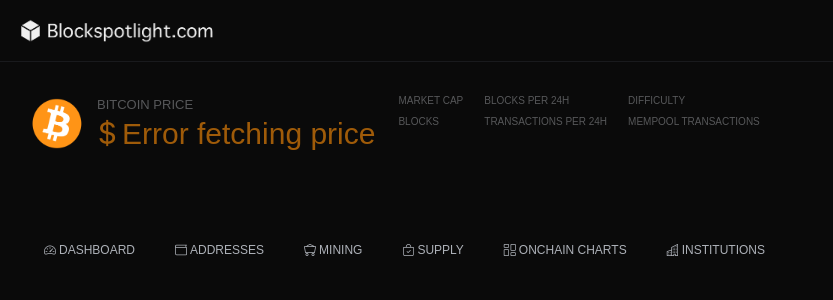
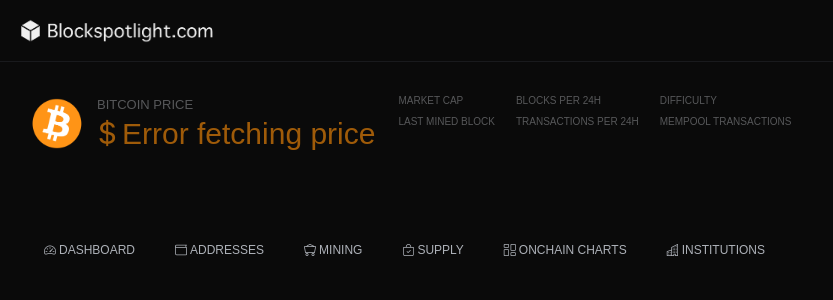
Before and after one commit to pantomeczek/bsp-www-v2, a Flask app: template www/website/templates/home.html in a window 1280 px wide. Shown: the top 300 px of the page, without its empty margins (0-833 px from the left). Run offline with Flask 3, Linux system fonts and the light colour scheme; the template is opened without the code that fills it, so the values that code supplies are empty; some libraries are stand-ins or nearby versions.

Commit message:
restruct

```diff
--- a/www/website/static/css/blockspotlight/main.css
+++ b/www/website/static/css/blockspotlight/main.css
@@ -17,6 +17,10 @@
 .logo-band img {
     height: 35px;
     margin: 5px;
+}
+
+.block-info-box {
+  font-size: 10px;
 }
 
 
--- a/www/website/templates/base.html
+++ b/www/website/templates/base.html
@@ -52,7 +52,7 @@
               <div class="small-white-label bitcoin-meta-value" id="market-cap-usd" ></div>
             </div>
             <div class="py-1">
-              <div class="small-dark-label" style="line-height: 13px; padding-left: 5px; font-size: 10px;">Blocks</div>
+              <div class="small-dark-label" style="line-height: 13px; padding-left: 5px; font-size: 10px;">Last mined block</div>
               <div class="small-white-label bitcoin-meta-value" id="btc-block-height" ></div>
             </div>
           </div>
@@ -93,9 +93,10 @@
           {% for i in blocks %}
               <div  class="card card_animated_dark mined-block text-dark p-4 m-2 {% if i[7] == 1 %} d-block highlighted-block pulse-div {% endif %} {% if i[7] in [2,3] %} d-none d-md-block {% endif %} {% if i[7] in [4,5] %} d-none d-lg-block {% endif %} {% if i[7] >= 6  %} d-none d-xxl-block {% endif %}" >
                   <a class="card-title link-secondary link-underline-dark link-underline link-underline-opacity-0 block_url"  href="https://mempool.space/block/{{i[1]}}" target="_blank">
-                      <i class="bi bi-box-fill"></i> <br/>{{i[0]}}
+                      <i class="bi bi-box-fill"></i> <br/><span {% if i[7] == 1 %} id="last-processed-block" {% endif %}>{{i[0]}}</span>
                   </a>
-                  <p class="card-text ">
+                  <div class="block-info-box" {% if i[7] == 1 %} id="last-processed-block-info" {% endif %}></div>
+                  <div class="card-text ">
 
                       <span class="main-text ">{{ moment(i[2]).format('LLL') }}</span>
                       <br/>
@@ -104,7 +105,7 @@
                       <small class="muted-text ">
                       {{'{:,}'.format(i[5])}} TRX • Avg. Fee {{i[6]}} BTC
                       </small>
-                  </p>
+                    </div>
               </div>
 
           {%endfor%}
@@ -297,14 +298,19 @@
 
 
             // Update the div with the fetched data
-            document.getElementById('btc-block-height').textContent = blockHeight.toLocaleString('en-US');
+            document.getElementById('btc-block-height').textContent = blockHeight;
             document.getElementById('market-cap-usd').textContent = marketCap.toLocaleString('en-US') + " $";
-
             document.getElementById('blocks-per-24').textContent = blocks24h.toLocaleString('en-US');
             document.getElementById('transactions-per-24').textContent = transactions24h.toLocaleString('en-US');
-
             document.getElementById('bitcoin-difficulty').textContent = difficulty.toLocaleString('en-US');
             document.getElementById('mempool-transactions').textContent = mempool_transactions.toLocaleString('en-US');
+
+            const lastProcessed = parseInt(document.getElementById('last-processed-block').textContent, 10);
+            const lastMined = parseInt(blockHeight, 10);
+
+            const diffVal = lastMined - lastProcessed
+
+            document.getElementById('last-processed-block-info').textContent = "(" + diffVal + " blocks behind)";
 
         } catch (error) {
             console.error('Error fetching Bitcoin block height:', error);
```
